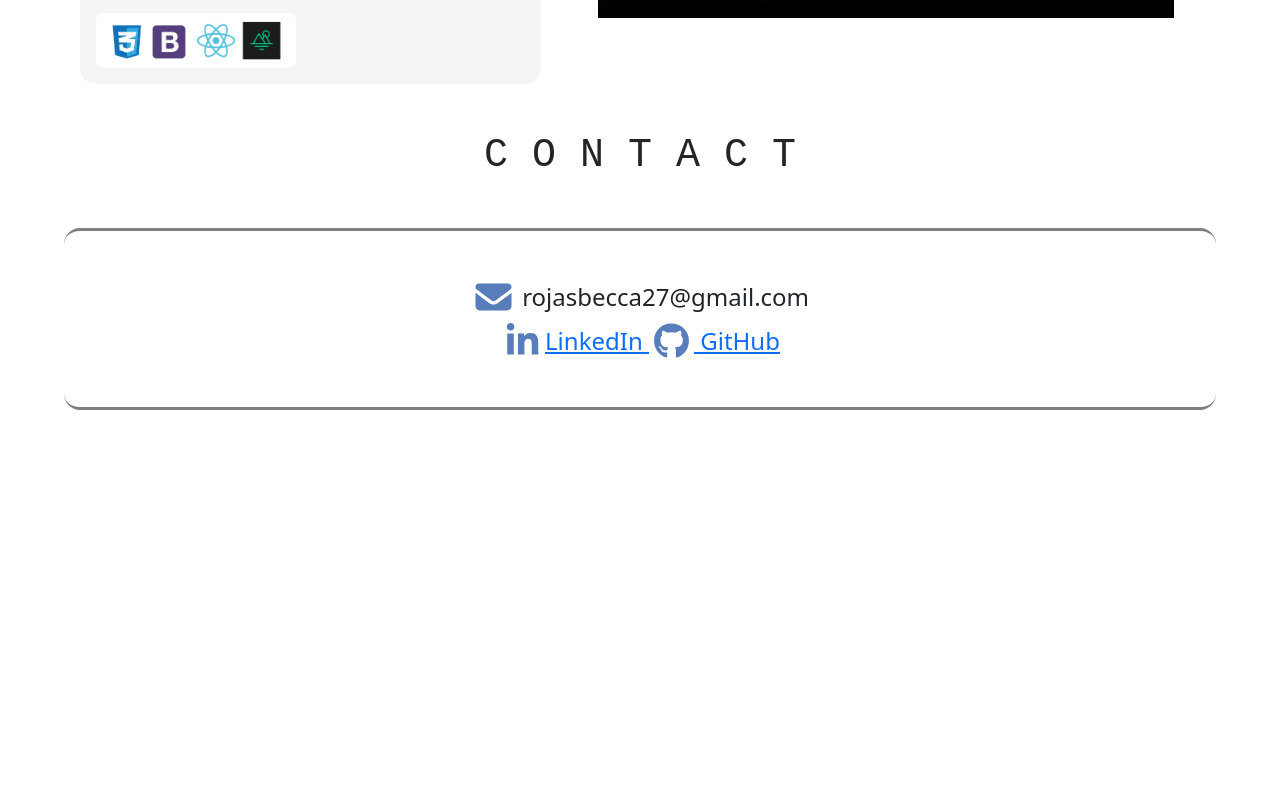
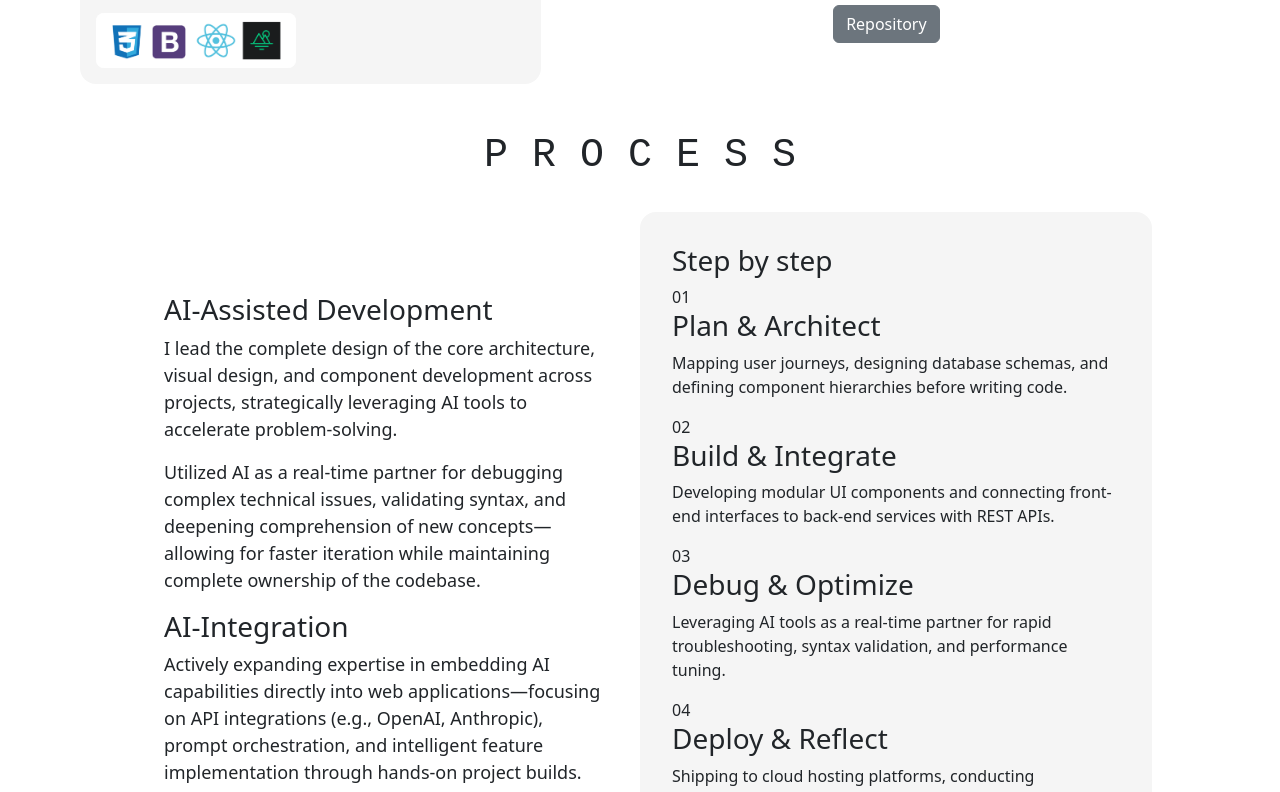
Before and after one commit to Becca1709/web_portfolio, a React (Vite) app: page / in a window 1280 px wide. Shown: the part 2382-3174 px from the top of the page. Before the commit the page ends 2864 px from the top, so only its background shows below. Built offline with nearby package versions, Linux system fonts and the light colour scheme; grey boxes are pictures that could not be loaded.

Commit message:
Added work flow section

```diff
--- a/components/project_Card.jsx
+++ b/components/project_Card.jsx
@@ -1,4 +1,5 @@
 import react, { Children } from "react"
+import { Button } from "react-bootstrap"
 
 export function Project_Card(props){
     return(
@@ -30,6 +31,9 @@ export function Project_Card(props){
             >
               Your browser does not support the video tag.
             </video>
+            <div className="more">
+              <Button variant="secondary" href={props.repo} target="_blank">Repository</Button>
+            </div>
           </div>
         </div>
         </div>
--- a/src/App.css
+++ b/src/App.css
@@ -132,10 +132,35 @@ flex: 2;
   margin: 2em 0em 3em 0;
 
 }
+.pro-description{
+  display: flex;
+  flex-direction: row;
+  width: 80%;
+  justify-self: center;
+  margin-bottom: 3em;
+  margin-top: 2em;
+}
 
+.ai-cont{
+  width: 50%;
+  font-size: large;
+  padding:2em;
+  align-content: center;
+}
+.steps-cont{
+  background-color: whitesmoke;
+  border-radius: 16px;
+  width:50%;
+  padding:2em;
+
+
+}
 @media (max-width: 980px) {
   .introduction {
     display:flex;
+  }
+  .description{
+    width:90%;
   }
   .edu-cont,.description{
 
--- a/src/App.jsx
+++ b/src/App.jsx
@@ -25,6 +25,7 @@ import 'bootstrap/dist/css/bootstrap.min.css';
 
 
 import './App.css'
+import { Container, Col, Row } from 'react-bootstrap';
 
 
 
@@ -92,10 +93,10 @@ function App(params) {
 problems= "A coffee morning rush at the office cafe can hold employees waiting in line or not getting their morning coffee at all."
 solutions="Making coffee ordering easier in the corporate world by creating a user friendly coffee ordering system that remembers your favorite coffee order but also allows you to change your order at anytime."
 img_id="tools" img_src={logoproject2}
-videosrc={coffeepreview}/>
+videosrc={coffeepreview} repo={"https://github.com/Becca1709/Coffee_app"}/>
     <Project_Card projectlogo={holidaylogo}
 problems= " Due to increasing concerns about our digital safety, sharing
-                  our memories doesn't feel like a decision to make lightly
+                  our memories it's not a decision to make lightly
                   anymore. Our memories can easily be lost in the endless storage of the
                   cloud."
 solutions=" Creating a digital album to keep our private memories
@@ -103,10 +104,47 @@ solutions=" Creating a digital album to keep our private memories
                   A modern solution for the digital nomad that values online
                   safety while cherishing their best memories."
 img_id="tools" img_src={Logos}
-videosrc={preview}/>
+videosrc={preview} repo={"https://github.com/Becca1709/holiday_review_v1.4"}/>
 </motion.div>
     </div>
+    <div className='Process'>
+<h1 id="section-name">P R O C E S S</h1>
+  <div className='pro-description'>
+  <div className="ai-cont">
+    <h3>AI-Assisted Development</h3>
+     <p>I lead the complete design of the core architecture, visual design, and component development across projects, strategically leveraging AI tools to accelerate problem-solving.</p>
+  <p>Utilized AI as a real-time partner for debugging complex technical issues, validating syntax, and deepening comprehension of new concepts—allowing for faster iteration while maintaining complete ownership of the codebase.</p>
+  <h3>AI-Integration</h3>
+  <p>Actively expanding expertise in embedding AI capabilities directly into web applications—focusing on API integrations (e.g., OpenAI, Anthropic), prompt orchestration, and intelligent feature implementation through hands-on project builds.</p>
+  </div>
 
+  <div className='steps-cont'>
+        <h3>Step by step</h3>
+<div class="process-card">
+   <span class="step-number">01</span>
+      <h3>Plan & Architect</h3>
+      <p>Mapping user journeys, designing database schemas, and defining component hierarchies before writing code.</p>
+    </div>
+    <div class="process-card">
+      <span class="step-number">02</span>
+      <h3>Build & Integrate</h3>
+      <p>Developing modular UI components and connecting front-end interfaces to back-end services with REST APIs.</p>
+    </div>
+    <div class="process-card">
+      <span class="step-number">03</span>
+      <h3>Debug & Optimize</h3>
+      <p>Leveraging AI tools as a real-time partner for rapid troubleshooting, syntax validation, and performance tuning.</p>
+    </div>
+    <div class="process-card">
+      <span class="step-number">04</span>
+      <h3>Deploy & Reflect</h3>
+      <p>Shipping to cloud hosting platforms, conducting integration testing, and capturing key lessons for continuous growth.</p>
+    </div>
+      </div>
+    </div>
+
+
+    </div>
  <div className='contact' ref={contactRef}>
 <h1 id="section-name">C O N T A C T </h1>
       <div className='contact-cont'>
```
